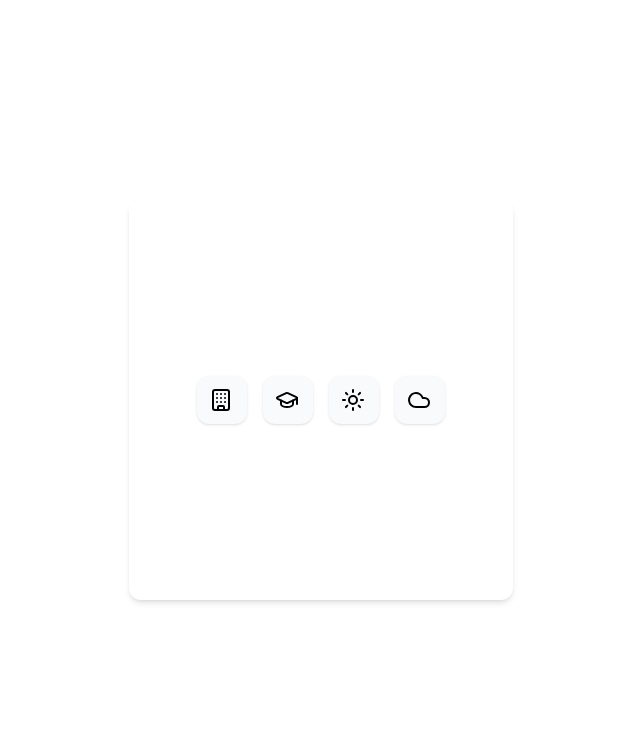
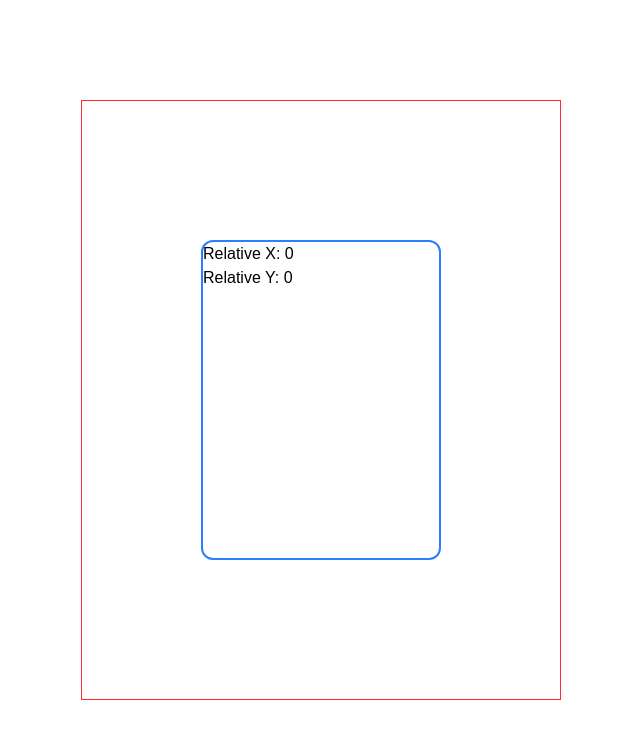
Before and after one commit to Yushank/card-components, a Next.js app: page / in a window 1280 px wide. Shown: the top 738 px of the page, without its empty margins (319-959 px from the left). Built offline with nearby package versions, Linux system fonts and the light colour scheme; a web font is replaced by a local one.

Commit message:
HoverCard v.1

```diff
--- /dev/null
+++ b/src/app/components/HoverCard/HoverCard.tsx
@@ -0,0 +1,51 @@
+"use client";
+
+import React, { useEffect, useState } from "react";
+
+export const HoverCard = () => {
+  const [mouseCoords, setMouseCoords] = useState({ x: 0, y: 0 });
+  const [rotation, setRotation] = useState({ x: 0, y: 0 });
+
+  const handleMouseMovement = (event: React.MouseEvent<HTMLDivElement>) => {
+    const rect = event.currentTarget.getBoundingClientRect();
+
+    const centerX = rect.left + rect.width / 2;
+    const centerY = rect.top + rect.height / 2;
+
+    const deltaX = (event.clientX - centerX) / (rect.width / 2);
+    const deltaY = (event.clientY - centerY) / (rect.height / 2);
+
+    setRotation({
+      x: -deltaY * 30,
+      y: deltaX * 30,
+    });
+    setMouseCoords({
+      x: event.clientX - rect.left,
+      y: event.clientY - rect.top,
+    });
+  };
+
+  const handleMouseLeave = () => {
+    setRotation({ x: 0, y: 0 });
+  };
+
+  return (
+    <div
+      onMouseMove={handleMouseMovement}
+      onMouseLeave={handleMouseLeave}
+      className="w-120 h-150 flex items-center justify-center border border-red-500"
+      style={{ perspective: "1000px" }}
+    >
+      <div
+        className="w-60 h-80 rounded-xl border-2 border-blue-500"
+        style={{
+          transform: `rotateX(${rotation.x}deg) rotateY(${rotation.y}deg)`,
+          transformStyle: "preserve-3d",
+        }}
+      >
+        <p>Relative X: {Math.round(mouseCoords.x)}</p>
+        <p>Relative Y: {Math.round(mouseCoords.y)}</p>
+      </div>
+    </div>
+  );
+};
--- a/src/app/page.tsx
+++ b/src/app/page.tsx
@@ -2,12 +2,14 @@ import React from "react";
 import { ShortnoteCard } from "./components/ShortnoteCard/ShortnoteCard";
 import { SlidercostCard } from "./components/SliderCostCard/SlidercostCard";
 import { DynamicNav1 } from "./components/Dynamic-Navigation/DynamicNav1";
+import { HoverCard } from "./components/HoverCard/HoverCard";
 export default function Home() {
   return (
     <div className="flex items-center justify-center h-screen w-full">
       {/* <ShortnoteCard /> */}
       {/* <SlidercostCard /> */}
-      <DynamicNav1 />
+      {/* <DynamicNav1 /> */}
+      <HoverCard />
     </div>
   );
 }
```
